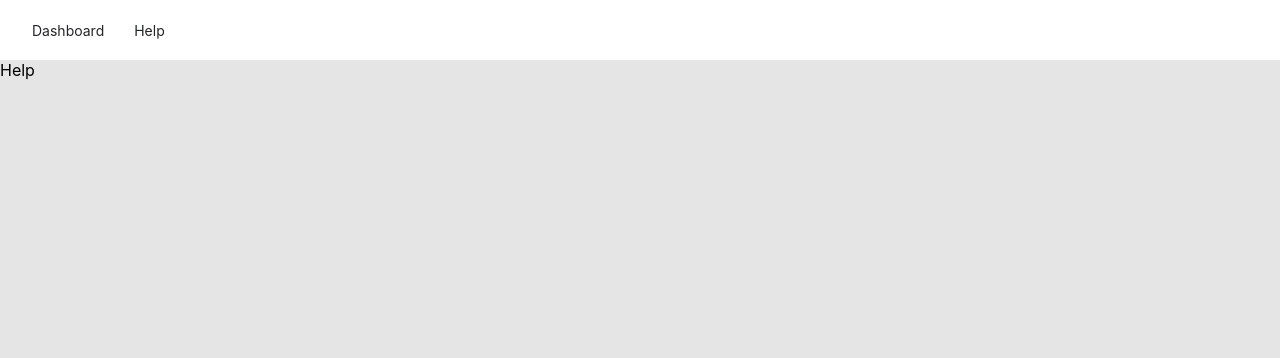
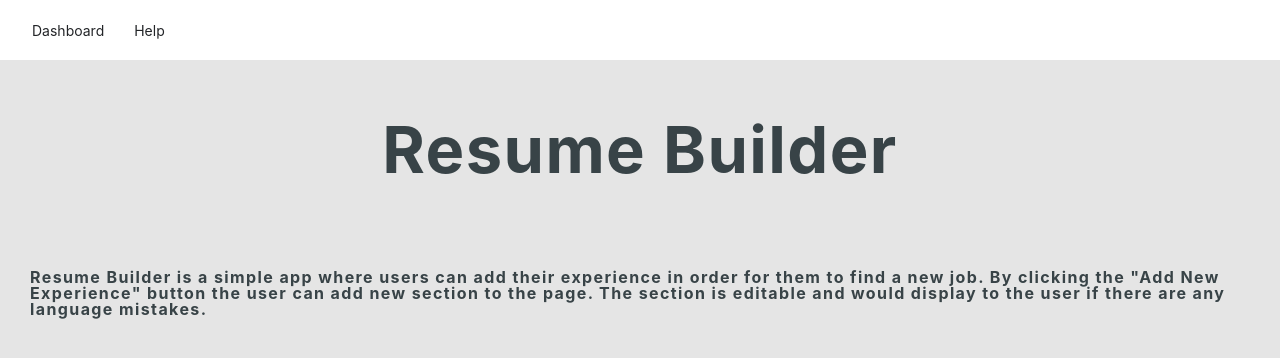
Before and after one commit to hristokarchev25/ResumeBuilder, a React (Create React App) app: page /help in a window 1280 px wide. Shown: the top 358 px of the page. Built offline with nearby package versions, Linux system fonts and the light colour scheme.

Commit message:
feature/help page created

```diff
--- /dev/null
+++ b/src/components/Help/Help.css
@@ -0,0 +1,19 @@
+.help_info {
+    display: flex;
+    flex-direction: column;
+    justify-content: center;
+}
+.help_info > h1 {
+    font-size: 65px;
+    letter-spacing: 1.4px;
+    margin: 50px;
+    color: #384347;
+    text-align: center;
+  }
+  .help_info > p {
+    color: #384347;
+    line-height: 16px;
+    font-weight: 700;
+    letter-spacing: 1.4px;
+    margin: 30px;
+  }
--- a/src/components/Help/Help.js
+++ b/src/components/Help/Help.js
@@ -1,7 +1,17 @@
 import React from 'react';
+import './Help.css';
+
 
 export default function Help() {
     return (
-        <div>Help</div>
+        <div class="help_info">
+            <h1>Resume Builder</h1>
+            <p>
+                Resume Builder is a simple app where users can add their
+                experience in order for them to find a new job.
+                By clicking the "Add New Experience" button the user can add new section to the page.
+                The section is editable and would display to the user if there are any language mistakes.
+            </p>
+        </div>
     )
 };
```
